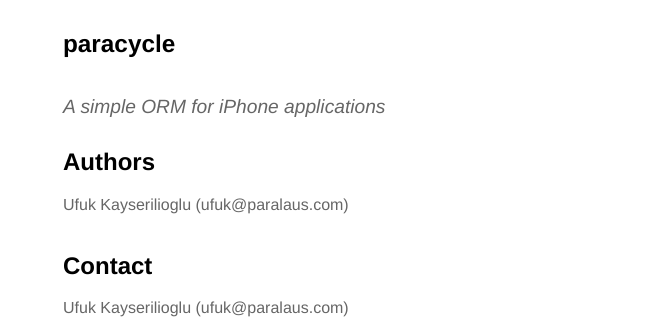
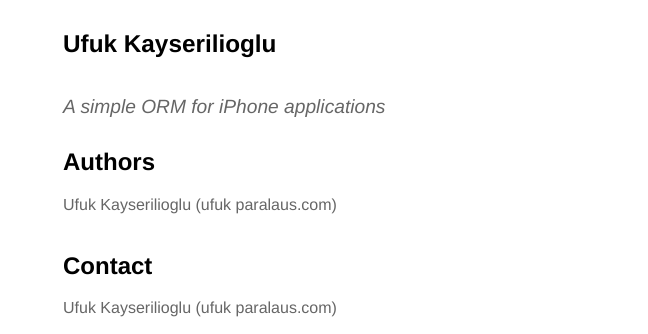
Before and after one commit to paracycle/ObjectiveEntity, a plain HTML site: page index.html in a window 1280 px wide. Shown: the part 115-449 px from the top of the page, 227-875 px from the left. Drawn offline with Linux system fonts and the light colour scheme; grey boxes are pictures that could not be loaded.

Commit message:
Edited index.html via GitHub

```diff
--- a/index.html
+++ b/index.html
@@ -43,18 +43,18 @@
     </div>
 
     <h1><a href="http://github.com/paracycle/ObjectiveEntity">ObjectiveEntity</a>
-      <span class="small">by <a href="http://github.com/paracycle">paracycle</a></span></h1>
+      <span class="small">by <a href="http://github.com/paracycle">Ufuk Kayserilioglu</a></span></h1>
 
     <div class="description">
       A simple ORM for iPhone applications
     </div>
 
     <h2>Authors</h2>
-<p>Ufuk Kayserilioglu (ufuk@paralaus.com)
+<p>Ufuk Kayserilioglu (ufuk <you know what goes here> paralaus.com)
 <br/>
 <br/>      </p>
 <h2>Contact</h2>
-<p>Ufuk Kayserilioglu (ufuk@paralaus.com)
+<p>Ufuk Kayserilioglu (ufuk <you know what goes here> paralaus.com)
 <br/>      </p>
 
 
```
